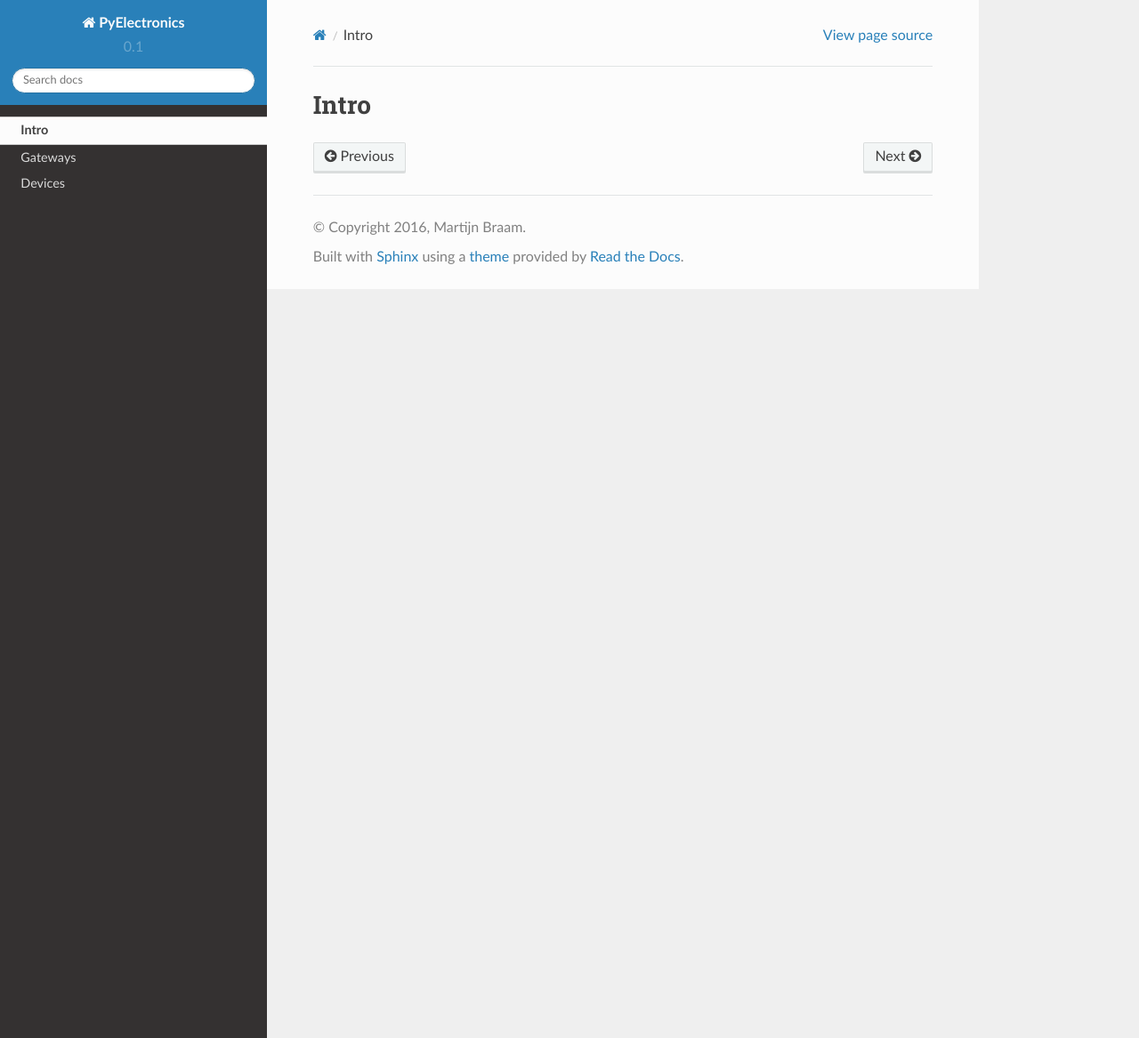
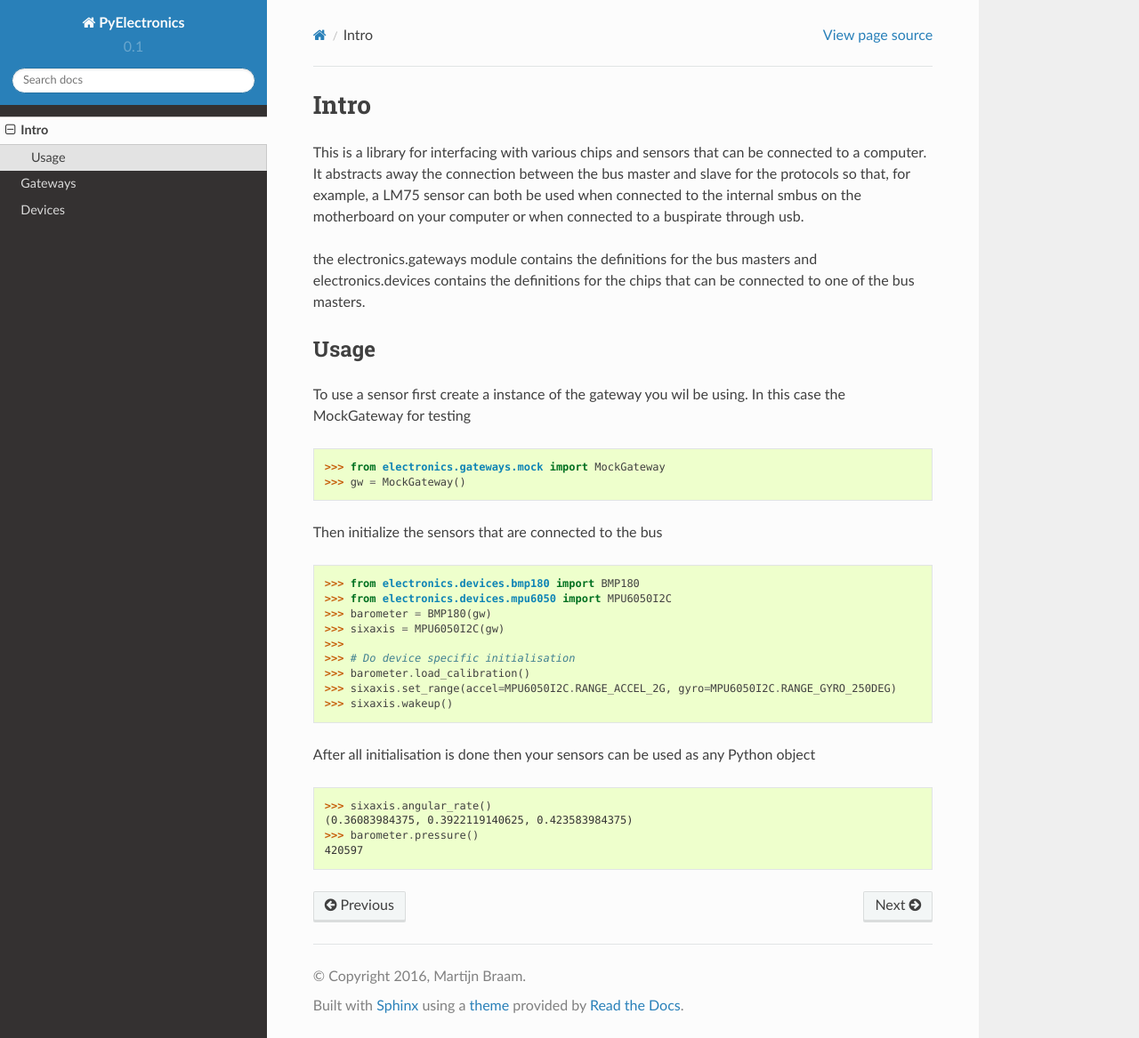
Before and after one commit to MartijnBraam/pyElectronics, a Sphinx documentation site: the page built from docs/intro.rst, in a window 1280 px wide and 1167 px high. Shown: the whole window at 89% size. Built offline with Sphinx 7.4.7 and the Read the Docs theme 2.0.0, drawn with Linux system fonts in a browser that asks for light colours.

Commit message:
Added introduction to documentation

```diff
--- a/docs/gateways.rst
+++ b/docs/gateways.rst
@@ -1,4 +1,7 @@
 Gateways
 ========
 
-.. automodule:: electronics
+.. toctree::
+   :maxdepth: 2
+
+   gateways/linuxdevice
--- /dev/null
+++ b/docs/gateways/linuxdevice.rst
@@ -0,0 +1,5 @@
+LinuxDevice
+===========
+
+.. autoclass:: electronics.gateways.linuxdevice.LinuxDevice
+   :members:
--- a/docs/intro.rst
+++ b/docs/intro.rst
@@ -1,2 +1,36 @@
 Intro
 =====
+
+This is a library for interfacing with various chips and sensors that can be connected to a computer. It abstracts away
+the connection between the bus master and slave for the protocols so that, for example, a LM75 sensor can both be used when
+connected to the internal smbus on the motherboard on your computer or when connected to a buspirate through usb.
+
+the electronics.gateways module contains the definitions for the bus masters and electronics.devices contains the
+definitions for the chips that can be connected to one of the bus masters.
+
+Usage
+-----
+
+To use a sensor first create a instance of the gateway you wil be using. In this case the MockGateway for testing
+
+    >>> from electronics.gateways.mock import MockGateway
+    >>> gw = MockGateway()
+
+Then initialize the sensors that are connected to the bus
+
+    >>> from electronics.devices.bmp180 import BMP180
+    >>> from electronics.devices.mpu6050 import MPU6050I2C
+    >>> barometer = BMP180(gw)
+    >>> sixaxis = MPU6050I2C(gw)
+    >>>
+    >>> # Do device specific initialisation
+    >>> barometer.load_calibration()
+    >>> sixaxis.set_range(accel=MPU6050I2C.RANGE_ACCEL_2G, gyro=MPU6050I2C.RANGE_GYRO_250DEG)
+    >>> sixaxis.wakeup()
+
+After all initialisation is done then your sensors can be used as any Python object
+
+    >>> sixaxis.angular_rate()
+    (0.36083984375, 0.3922119140625, 0.423583984375)
+    >>> barometer.pressure()
+    420597
```
Also changed, not shown: 1 other file.
